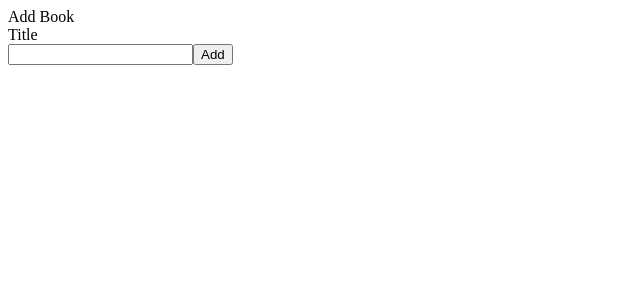
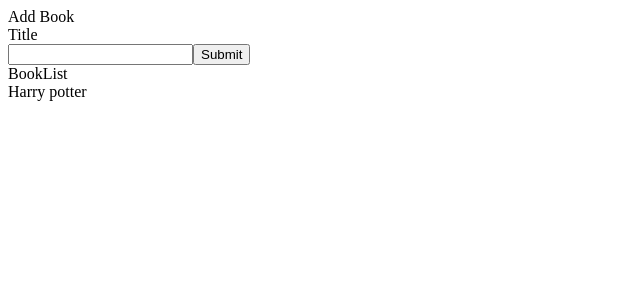
Before and after one commit to MariamO6274/Create-Book-Titles, a React (Create React App) app: page / in a window 1280 px wide. Shown: the top 300 px of the page, without its empty margins (0-640 px from the left). Built offline with nearby package versions, Linux system fonts and the light colour scheme.

Commit message:
add bookedit

```diff
--- a/src/App.js
+++ b/src/App.js
@@ -1,14 +1,22 @@
 import React from 'react';
 import './App.css';
 import BookCreate from './BookComponents/BookCreate';
+import BookList from "./BookComponents/BookList";
 
 
 function App() {
+
+  function createBook(){
+
+  }
   return (
     <div>
-      <BookCreate/>
+      <BookCreate onCreate={createBook} />
+      <BookList />
     </div>
   );
 }
 
 export default App;
+
+//book creat can have prop
--- a/src/BookComponents/BookCreate.js
+++ b/src/BookComponents/BookCreate.js
@@ -7,8 +7,8 @@ function BookCreate() {
     setBookTitle(eventDetails.target.value);
   }
 
-  function handleSubmit(eve){
-eve.preventDeafault();
+  function handleSubmit(eve) {
+    eve.preventDeafault();
   }
 
   return (
@@ -19,10 +19,13 @@ eve.preventDeafault();
       <br />
       <form onSubmit={handleSubmit}>
         <input value={bookTitle} onChange={handleChange}></input>
-        <button>Add</button>
+        <button>Submit</button>
       </form>
     </>
   );
 }
 
 export default BookCreate;
+
+//react control element, (1st step make state,2.onChange-eventhandeler, evry time something changes,..new enterd value in input, setBookTitle gets updated(targetit da valuti)) line21, when we use state variable to set value at of a html element
+//during re render process rthis value gets updatet automaticlly, bc state gets updated-value gets updatet
--- a/src/BookComponents/BookList.js
+++ b/src/BookComponents/BookList.js
@@ -0,0 +1,17 @@
+import React from 'react'
+import BookShow from './BookShow'
+
+function BookList(title) {
+  // const bookTitleList = [];
+
+  // for (let i = 0; i < title.length; i++) {
+  //   bookTitleList.push(title[i]);
+
+  //   console.log(title[i]);
+  // }
+  return <div>BookList
+    <BookShow/>
+  </div>;
+}
+
+export default BookList
--- a/src/BookComponents/BookShow.js
+++ b/src/BookComponents/BookShow.js
@@ -0,0 +1,9 @@
+import React from 'react'
+
+function BookShow() {
+  return (
+    <div>Harry potter</div>
+  )
+}
+
+export default BookShow
```
Also changed, not shown: src/BookComponents/BookEdit.js (added).
